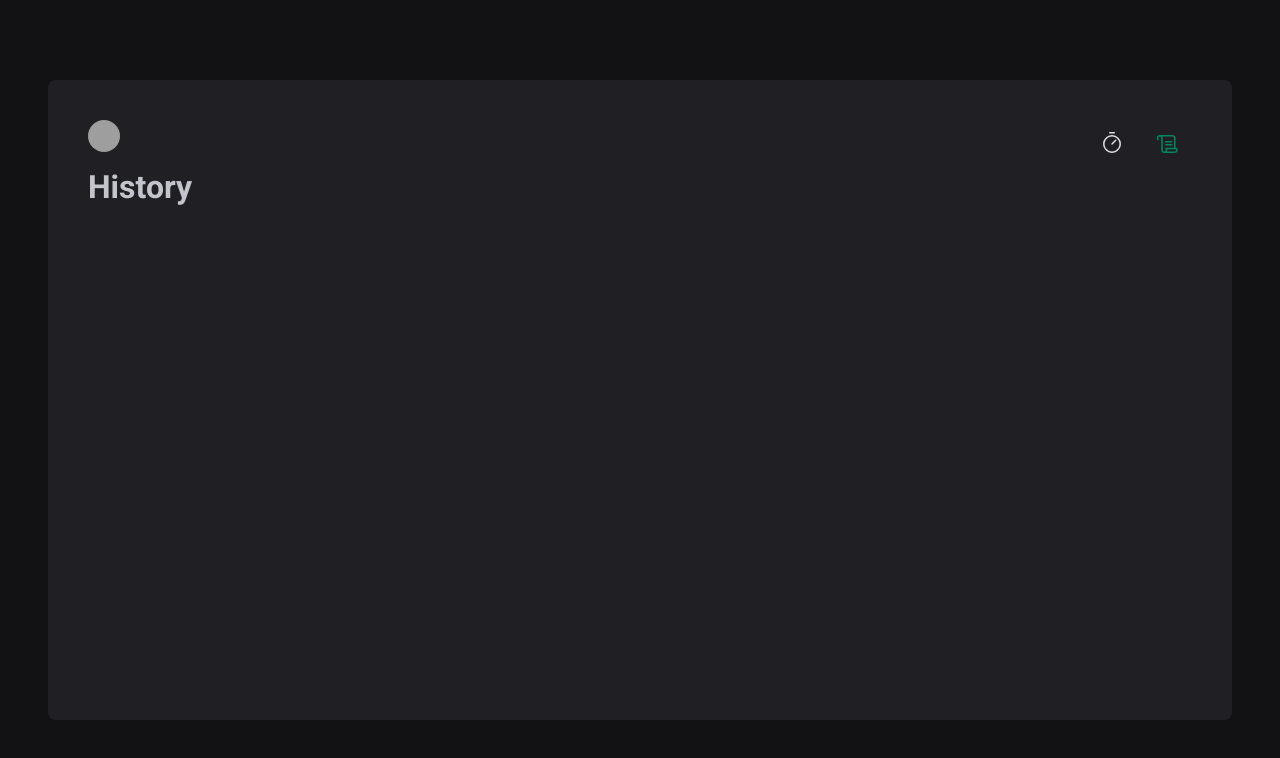
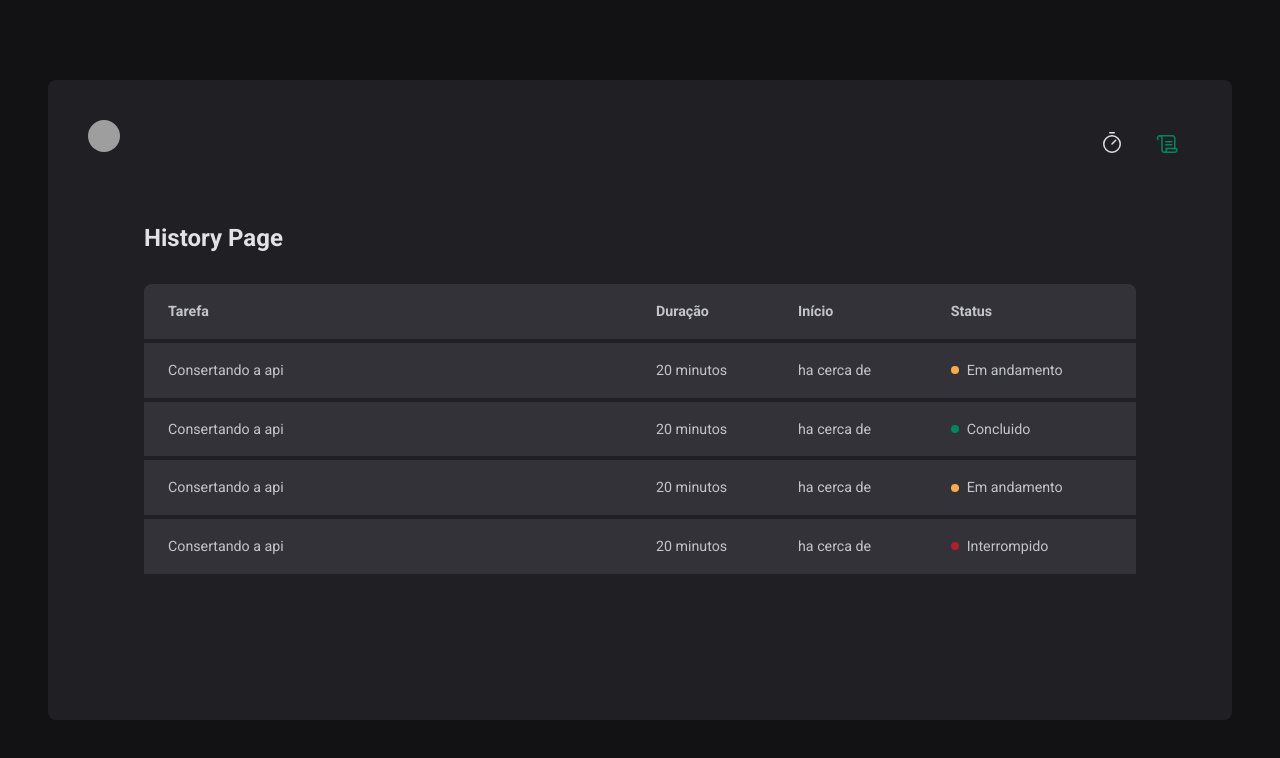
Before and after one commit to Guisandroni/pomodoro-timer, a React (Vite) app: page /history in a window 1280 px wide. Shown: the top 758 px of the page. Built offline with nearby package versions, Linux system fonts and the light colour scheme; grey boxes are pictures that could not be loaded.

Commit message:
update-commit

```diff
--- a/src/layouts/DefaultLayout/styles.ts
+++ b/src/layouts/DefaultLayout/styles.ts
@@ -5,9 +5,9 @@ export const LayoutContainer = styled.div`
     max-width: 74rem;
     height: calc(100vh - 10rem);
     margin: 5rem auto;
-   padding: 2.5rem;
-   background-color: ${props => props.theme["gray-800"]};
-   border-radius: 8px;
+    padding: 2.5rem;
+    background-color: ${props => props.theme["gray-800"]};
+    border-radius: 8px;
 
     display:flex;
     flex-direction:column;
--- a/src/pages/History/history.tsx
+++ b/src/pages/History/history.tsx
@@ -1,11 +1,62 @@
+import { AndamentoStyled, HistoryContainer, HistoryTable } from "./styles";
 
+export function History() {
+  return (
+    <HistoryContainer>
+      <h1>History Page</h1>
 
-export function History(){
-    return(
-        <>
-            <h1>
-                History
-            </h1>
-        </>
-    )
+      <div>
+        <HistoryTable>
+          <table>
+            <thead>
+              <tr>
+                <th>Tarefa</th>
+                <th>Duração</th>
+                <th>Início</th>
+                <th>Status</th>
+              </tr>
+            </thead>
+
+            <tbody>
+              <tr>
+                <td>Consertando a api</td>
+                <td>20 minutos</td>
+                <td>ha cerca de </td>
+                <td>
+
+                  <AndamentoStyled statusColor="yellow">Em andamento</AndamentoStyled>
+                </td>
+              </tr>
+              <tr>
+                <td>Consertando a api</td>
+                <td>20 minutos</td>
+                <td>ha cerca de </td>
+                <td>
+
+                  <AndamentoStyled statusColor="green">Concluido</AndamentoStyled>
+                </td>
+              </tr>
+              <tr>
+                <td>Consertando a api</td>
+                <td>20 minutos</td>
+                <td>ha cerca de </td>
+                <td>
+
+                  <AndamentoStyled statusColor="yellow">Em andamento</AndamentoStyled>
+                </td>
+              </tr>
+              <tr>
+                <td>Consertando a api</td>
+                <td>20 minutos</td>
+                <td>ha cerca de </td>
+                <td>
+                  <AndamentoStyled statusColor="red">Interrompido</AndamentoStyled>
+                </td>
+              </tr>
+            </tbody>
+          </table>
+        </HistoryTable>
+      </div>
+    </HistoryContainer>
+  );
 }
--- a/src/pages/History/styles.ts
+++ b/src/pages/History/styles.ts
@@ -2,6 +2,88 @@ import styled from "styled-components";
 
 
 export const HistoryContainer = styled.div`
+    flex:1;
+    padding: 3.5rem;
+
+    display:flex;
+    flex-direction:column;
+
+    h1{
+        font-size: 1.5rem;
+        color: ${props=> props.theme["gray-100"]};
+    }
+`
+
+export const HistoryTable = styled.div`
+    flex:1;
+    overflow: auto;
+    margin-top:2rem;
+
+    table{
+        width:100%;
+        border-collapse: collapse;
+        min-width: 600px;
+
+        th{
+            background-color: ${props=> props.theme["gray-600"]};
+            padding:1rem;
+            text-align:start;
+            font-size: 0.89rem;
+            line-height: 1.6;
 
 
+            &:first-child{
+                border-top-left-radius: 8px;
+                padding-left: 1.5rem;
+            }
+
+            &:last-child{
+                border-top-right-radius: 8px;
+                padding-left: 1.5rem;
+            }
+        }
+
+        td{
+                background-color: ${props=> props.theme["gray-600"]};
+                border-top: 4px solid ${props=> props.theme["gray-800"]};
+                padding: 1rem;
+                font-size: 0.89rem;
+                line-height: 1.6;
+
+                &:first-child{
+                    width:50%;
+                padding-left: 1.5rem;
+            }
+
+            &:last-child{
+                padding-left: 1.5rem;
+            }
+            }
+    }
 `
+
+const Status_Color = {
+    yellow:'yellow-500',
+    green: 'green-500',
+    red: 'red-500',
+} as const
+
+interface StatusProps{
+    statusColor: keyof typeof Status_Color
+}
+
+
+export const AndamentoStyled = styled.span<StatusProps>`
+        display:flex;
+        align-items:center;
+        gap: 0.5rem;
+
+        &::before{
+            content:'';
+            width:0.5rem;
+            height: 0.5rem;
+            border-radius: 50%;
+            background-color: ${props => props.theme[Status_Color[props.statusColor]]};
+        }
+        /* formato para criar um span  */
+`
--- a/src/pages/Home/index.tsx
+++ b/src/pages/Home/index.tsx
@@ -1,37 +1,42 @@
 import { Play } from "phosphor-react";
-import {  HomeContainer } from "./styles";
+import {  ButtonHome, ClockContainer, HomeContainer, SpanTwoPoints, SpanMinutes, FormContainer, DivContainer, MinutesInput, WorkInput } from "./styles";
 
 
 export function Home(){
     return(
 
         <HomeContainer>
-        <form action="">
-            <div>
-                <label htmlFor="task">I work in</label>
-                <input id='task' placeholder="Name your project"/>
+        <FormContainer action="">
+            <DivContainer>
+                <label htmlFor="task">I work in </label>
+                <WorkInput id="task" list="Suggestions" placeholder="de um nome para o seu projeto"/>
+
+                <datalist id="Suggestions">
+                    <option value="">Projeto</option>
+                    <option value="">Projeto</option>
+                </datalist>
 
                 <label htmlFor="minutesAmount">During</label>
-                <input id="minutesAmount" type="number" placeholder="- 00 +"/>
+                <MinutesInput id="minutesAmount" type="number" placeholder="00" step={5} min={5} max={60}/>
 
                 <span>Minutos</span>
-            </div>
+            </DivContainer>
 
-            <div className="clock">
-                <span>0</span>
-                <span>0</span>
+            <ClockContainer>
+                <SpanMinutes>0</SpanMinutes>
+                <SpanMinutes>0</SpanMinutes>
 
-                <span className="spar">:</span>
+                <SpanTwoPoints>:</SpanTwoPoints>
 
-                <span>0</span>
-                <span>0</span>
-            </div>
+                <SpanMinutes>0</SpanMinutes>
+                <SpanMinutes>0</SpanMinutes>
+            </ClockContainer>
 
-            <button type="submit">
+            <ButtonHome type="submit" >
             <Play size={24} />
                 Começar
-                </button>
-        </form>
+                </ButtonHome>
+        </FormContainer>
         </HomeContainer>
     )
 }
--- a/src/pages/Home/styles.ts
+++ b/src/pages/Home/styles.ts
@@ -1,70 +1,119 @@
 import styled from "styled-components";
 
+export const HomeContainer = styled.div`
+  display: flex;
+  justify-content: center;
+
+  flex:1;
 
 
-export const HomeContainer = styled.div`
+`;
 
-    display:flex;
-    justify-content:center;
+export const DivContainer = styled.div`
+  display: flex;
+  gap: 0.5rem;
+  flex-wrap:wrap;
+  font-size: 1.125rem;
+  width:100%;
+  justify-content:center;
+  align-items:center;
+  font-weight:bold;
 
-    height:100vh;
 
-    form{
-        display:flex;
-        flex-direction:column;
-        justify-content:center;
-        align-items:center;
-        gap: 2rem;
+`;
 
-       div input{
-            border:none;
-            border-bottom:2px solid ${props=>props.theme["gray-600"]};
-            background: ${props=> props.theme["gray-800"]};
+const BaseInput = styled.input`
+  border: 0;
+  border-bottom: 2px solid ${(props) => props.theme["gray-500"]};
+  background: transparent;
+    font-weight: 500;
+    font-size:1.125rem;
+    height:2.5rem;
+  text-align: center;
+  font-weight:bold;
 
-            text-align:center;
-        }
 
-        div{
-            display:flex;
-            gap:2rem;
-        }
+  color: ${props => props.theme["gray-300"]};
+`;
 
-        .clock span{
-            background-color: ${props => props.theme["gray-700"]};
-            height:8rem;
-            width:6rem;
-            display:flex;
-            justify-content:center;
-            align-items:center;
-            border-radius:4px;
+export const WorkInput = styled(BaseInput)`
+flex:1;
 
-            font-size:6rem;
+ &::-webkit-calendar-picker-indicator{
+  display: none !important;
+ }
+`
 
-            font-family: 'Roboto Mono'
-        }
+export const MinutesInput = styled(BaseInput)`
+    width:4rem;
+`
 
-        .clock .spar{
-            width:2rem;
-            background-color: ${props => props.theme["gray-800"]};
-            color: ${props => props.theme["green-700"]};
 
-        }
+export const ButtonHome = styled.button`
+  background-color: ${(props) => props.theme["green-700"]};
+  border: none;
+  border-radius: 4px;
+  width:100%;
+  padding:0.7rem 0;
+  color: ${(props) => props.theme.white};
+  display: flex;
+  justify-content: center;
+  align-items: center;
+  gap: 0.5rem;
 
-        .clock{
-            display:flex;
-            gap:1rem;
-        }
+  &:disabled{
+    cursor:not-allowed;
+    opacity: 0.7;
+  }
 
-        button{
-            background-color: ${props=> props.theme['green-500']};
-            border:none;
-            border-radius: 4px;
-            padding: 0.7rem 19rem;
-            color: ${props => props.theme.white};
-            display:flex;
-            justify-content:center;
-            align-items:center;
-            gap:0.5rem;
-        }
-    }
+  &:not(:disabled):hover{
+    background-color: ${props=> props.theme["green-500"]};
+  }
+`;
+
+export const ClockContainer = styled.div`
+  display: flex;
+  gap: 1rem;
+
+  flex-wrap:wrap;
+
+`;
+
+const BaseSpan = styled.span`
+    display: flex;
+  justify-content: center;
+  align-items: center;
+
+  font-weight:500;
+  font-family: "Roboto Mono";
+
+  border-radius: 4px;
+
+  width: 6rem;
+
 `
+
+export const SpanTwoPoints = styled(BaseSpan)`
+  height: 6rem;
+  background-color:transparent;
+  color: ${(props) => props.theme["green-700"]};
+  font-size:10rem;
+
+
+`;
+
+export const SpanMinutes = styled(BaseSpan)`
+  background-color: ${(props) => props.theme["gray-700"]};
+  height: 8rem;
+
+  font-size: 6rem;
+
+`;
+
+export const FormContainer = styled.form`
+  display: flex;
+  flex-direction: column;
+  justify-content: center;
+  align-items: center;
+  gap: 2rem;
+`;
```
